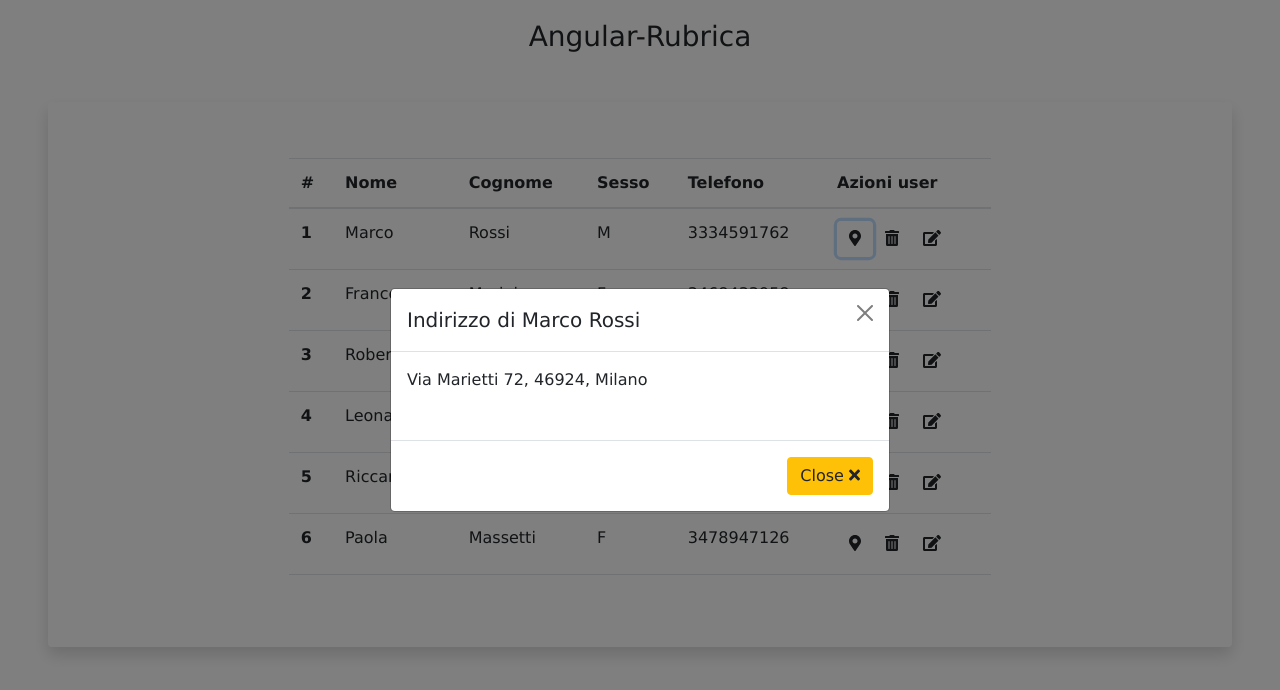
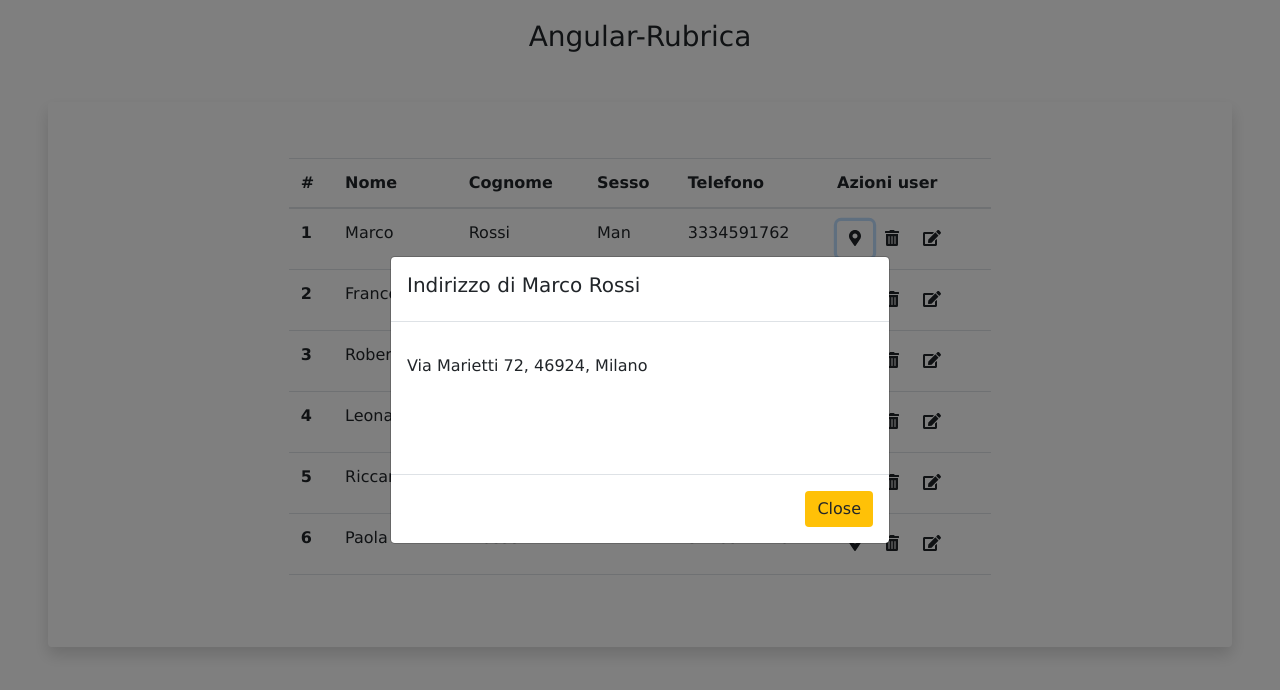
Before and after one commit to Ser7ox/Engineering, an Angular app in the folder angular-rubrica/: page / in a window 1280 px wide. Both pictures are taken after a click on the button 855 px from the left and 238 px from the top of the page. Shown: the top 690 px of the page. Built offline with nearby package versions, Linux system fonts and the light colour scheme.

Commit message:
content projection

```diff
--- a/angular-rubrica/src/app/components/form/form.component.ts
+++ b/angular-rubrica/src/app/components/form/form.component.ts
@@ -1,5 +1,5 @@
 import { Component,OnInit,Input,SimpleChanges,Output,EventEmitter,} from '@angular/core';
-import { Persona } from '../model/persona';
+import { Persona } from '../../model/persona';
 import { FormBuilder, FormGroup, Validators } from '@angular/forms';
 import { filtronumeri } from '../../validator/filtronumeri.validator';
 
@@ -51,5 +51,6 @@ export class FormComponent implements OnInit {
       this.profilo.get('indirizzo').value
     );
     this.outputP.emit(persona);
+
   }
 }
--- a/angular-rubrica/src/app/components/modal/modal.component.html
+++ b/angular-rubrica/src/app/components/modal/modal.component.html
@@ -1,29 +1,18 @@
 <div class="modal fade" bsModal #modale="bs-modal">
     <div class="modal-dialog modal-dialog-centered" role="document">
-      <div class="modal-content">
-        <div class="modal-header">
-          <h5 class="modal-title">{{ headM }}</h5>
-          <button type="button" class="btn-close" aria-label="Close" (click)="hide()"></button>
+        <div class="card modal-content">
+            <div class="header modal-header">
+              <ng-content select="header"></ng-content>
+            </div>
+            <div class="content modal-body mt-3 mb-3">
+              <ng-content select="content"></ng-content>
+            </div>
+            <div class="form modal-body mt-3 mb-3">
+              <ng-content select="form"></ng-content>
+            </div>
+            <div class="footer modal-footer">
+              <ng-content select="footer"> </ng-content>
+            </div>
         </div>
-            <div class="modal-body" *ngIf=" bodyM ">
-            <div> {{ bodyM }} </div>
-            </div>
-            <div class="modal-body" *ngIf=" bodyM ">
-            <ng-container *ngIf="!this.savepersonmodal?.indirizzo; then show; else notshow;"></ng-container>
-
-                <ng-template #show>
-                Informazione non disponibile per quest'utente.
-                </ng-template>
-
-                <ng-template #notshow>
-
-                </ng-template>
-            </div>
-        <div class="modal-footer">
-          <button type="button" class="btn btn-warning" (click)="hide()">
-            Close <i class="fas fa-times"></i>
-          </button>
-        </div>
-      </div>
     </div>
-  </div>
+</div>
--- a/angular-rubrica/src/app/components/modal/modal.component.ts
+++ b/angular-rubrica/src/app/components/modal/modal.component.ts
@@ -1,6 +1,6 @@
 import { Component, Input, OnInit, ViewChild } from '@angular/core';
 import { ModalDirective } from 'ngx-bootstrap/modal';
-import { Persona } from '../model/persona';
+import { Persona } from '../../model/persona';
 
 @Component({
   selector: 'app-modal',
@@ -10,9 +10,6 @@ import { Persona } from '../model/persona';
 export class ModalComponent implements OnInit {
 
   @ViewChild('modale') public modale:ModalDirective;
-  @Input() headM: string;
-  @Input() bodyM: string;
-  @Input() savepersonmodal: Persona;
 
   constructor() { }
 
--- a/angular-rubrica/src/app/components/rubrica/rubrica.component.css
+++ b/angular-rubrica/src/app/components/rubrica/rubrica.component.css
@@ -1,16 +1,21 @@
 button {
     border: none;
+}
+
+.display {
+    display:none;
+    visibility: hidden;
 }
 
 
 
 
 /*
-.modificaColore {
+.sessoM {
      background-color: rgb(48, 87, 212);
     border-radius: 5px;
  }
- .modificaColore2 {
+ .sessoF {
      background-color: rgb(245, 35, 210);
     border-radius: 5px;
  }
--- a/angular-rubrica/src/app/components/rubrica/rubrica.component.html
+++ b/angular-rubrica/src/app/components/rubrica/rubrica.component.html
@@ -18,7 +18,7 @@
               <th scope="row">{{ persona.id }}</th>
               <td>{{ persona.nome }}</td>
               <td>{{ persona.cognome }}</td>
-              <td [ngClass]="{ modificaColore: persona.sesso === 'M', modificaColore2: persona.sesso === 'F' }">
+              <td [ngClass]="{sessoM: persona.sesso === 'M',sessoF: persona.sesso === 'F'}">
                 {{ persona.sesso }}
               </td>
               <td>{{ persona.telefono }}</td>
@@ -41,34 +41,9 @@
   </div>
 </div>
 
-<app-modal [headM]="headR" [bodyM]="bodyR" [savepersonmodal]="saveperson"></app-modal>
-
-<!--
-        <div *ngIf=" saveperson?.indirizzo ">
-            {{ saveperson?.indirizzo }}
-        </div>
-        <div *ngIf=" !saveperson?.indirizzo ">
-            <p class="mb-1 fw-light">Informazione non disponibile per quest'utente.</p>
-        </div>
--->
-
-<!-- Modal form -->
-<div class="modal fade" id="form" aria-hidden="true">
-  <div class="modal-dialog modal-dialog-centered">
-    <div class="modal-content">
-      <div class="modal-header">
-        <h5 class="modal-title" id="exampleModalLabel">
-          Profilo di {{ saveperson?.nomeCompleto }}
-        </h5>
-        <button type="button" class="btn-close" data-bs-dismiss="modal" aria-label="Close" ></button>
-      </div>
-      <div class="modal-body">
-        <form>
-          <div class="mb-3">
-            <app-form [FormPerson]="saveperson" (outputP)="takeData($event)"></app-form>
-          </div>
-        </form>
-      </div>
-    </div>
-  </div>
-</div>
+<app-modal>
+    <header> <h5> {{ headR }} </h5> </header>
+    <content [ngClass]="{display: bodyR===undefined}" > {{bodyR }} </content>
+    <form *ngIf=" bodyR=== undefined "> <app-form [FormPerson]="saveperson" (outputP)="takeData($event)"></app-form></form>
+    <footer *ngIf="bodyR"> <button type="button" class="btn btn-warning" (click)="hide()"> {{ buttonR }} </button></footer>
+</app-modal>
--- a/angular-rubrica/src/app/components/rubrica/rubrica.component.ts
+++ b/angular-rubrica/src/app/components/rubrica/rubrica.component.ts
@@ -1,5 +1,5 @@
-import { Component,OnInit,ViewChild } from '@angular/core';
-import { Persona } from '../model/persona';
+import { Component, OnInit, ViewChild } from '@angular/core';
+import { Persona } from '../../model/persona';
 import { PersonaService } from 'src/app/services/persona.service';
 import { ModalComponent } from '../modal/modal.component';
 
@@ -11,8 +11,9 @@ import { ModalComponent } from '../modal/modal.component';
 export class RubricaComponent implements OnInit {
   person: Persona[];
   saveperson: Persona;
-  headR: string
-  bodyR: string
+  headR: string;
+  bodyR: string;
+  buttonR: string;
 
   @ViewChild(ModalComponent)
   child: ModalComponent;
@@ -25,8 +26,9 @@ export class RubricaComponent implements OnInit {
 
   deleteRow(persona: Persona) {
     this.person = this.personaservice.eliminaUtente(persona);
-    this.headR = "Profilo eliminato"
-    this.bodyR = "Il profilo è stato eliminato"
+    this.headR = 'Profilo eliminato';
+    this.bodyR = 'Il profilo è stato eliminato';
+    this.buttonR = "Close";
     this.child.show();
   }
 
@@ -34,14 +36,27 @@ export class RubricaComponent implements OnInit {
     this.person = this.personaservice.dataUtente(outputP);
   }
 
+  hide (): void {
+    this.child.hide();
+  }
+
   selectRow(persona: Persona) {
     this.saveperson = persona;
-    this.headR = "Indirizzo di " + this.saveperson.nomeCompleto;
-    this.bodyR = this.saveperson.indirizzo;
+    this.headR = 'Indirizzo di ' + this.saveperson.nomeCompleto;
+    if (!this.saveperson.indirizzo) {
+      this.bodyR = "Informazione non disponibile per quest'utente.";
+    } else {
+      this.bodyR = this.saveperson.indirizzo;
+    }
+    this.buttonR = "Close";
     this.child.show();
   }
 
   editForm(persona: Persona) {
     this.saveperson = persona;
+    this.headR = 'Profilo di ' + this.saveperson.nomeCompleto;
+    this.bodyR == '';
+    console.log(this.bodyR)
+    this.child.show();
   }
 }
--- a/angular-rubrica/src/app/components/model/persona.ts
+++ b/angular-rubrica/src/app/model/persona.ts
@@ -1,4 +1,4 @@
-import { PersonaService } from "../../services/persona.service";
+import { PersonaService } from "../services/persona.service";
 
 export class Persona {
 
--- a/angular-rubrica/src/app/persona-server.ts
+++ b/angular-rubrica/src/app/persona-server.ts
@@ -1,9 +1,9 @@
-import { Persona } from './components/model/persona';
+import { Persona } from './model/persona';
 
 
 
  export const Persone: Persona [] = [
-    new Persona(1,'Marco','Rossi','M',3334591762,'Via Marietti 72, 46924, Milano'),
+    new Persona(1,'Marco','Rossi','Man',3334591762,'Via Marietti 72, 46924, Milano'),
     new Persona(2,'Francesca','Marini','F',3468433958),
     new Persona(3,'Roberta','Mancini','F',3963853869,'Via Pordeto 81, 00157, Roma'),
     new Persona(4,'Leonardo','Portaro','M',3289546713,'Via Mandrione 98, 67942, Novara'),
--- a/angular-rubrica/src/app/services/persona.service.ts
+++ b/angular-rubrica/src/app/services/persona.service.ts
@@ -1,6 +1,6 @@
 import { Injectable } from '@angular/core';
 import { Persone } from '../persona-server';
-import { Persona } from '../components/model/persona';
+import { Persona } from '../model/persona';
 
 @Injectable({
   providedIn: 'root',
```
Lines whose indentation alone changed are shown as unchanged.
